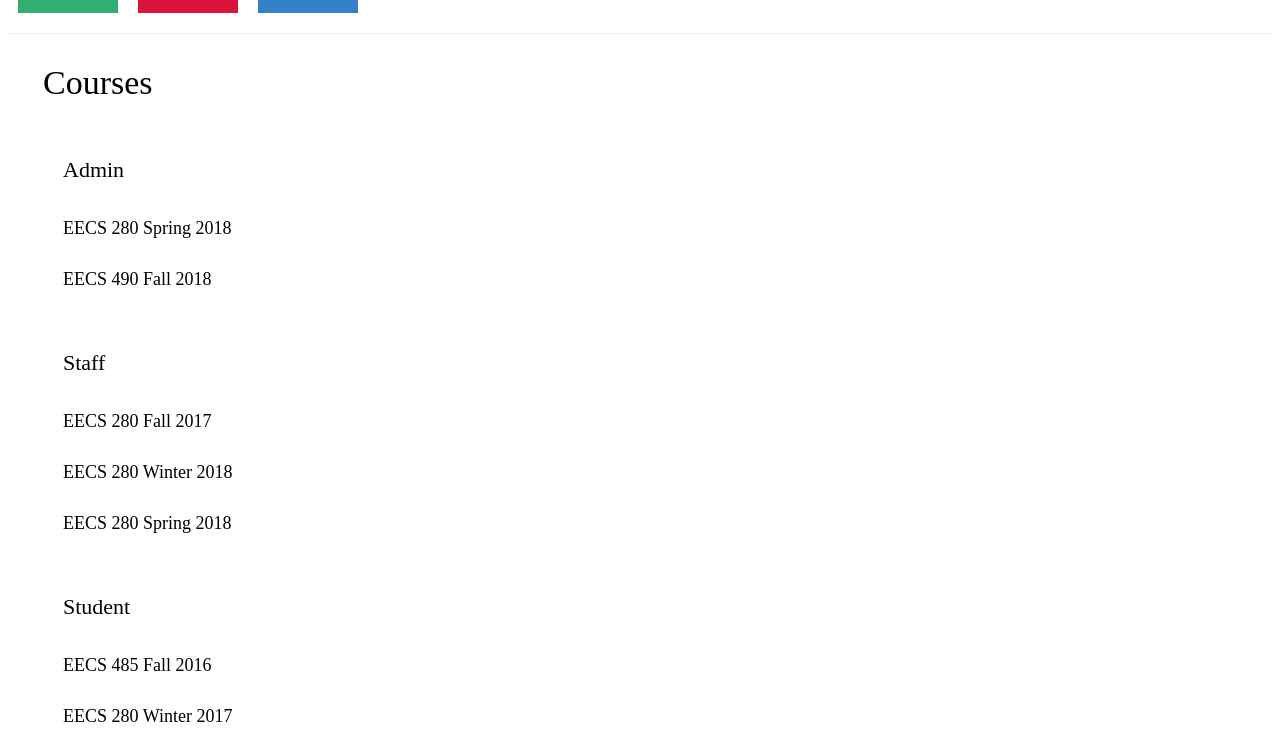
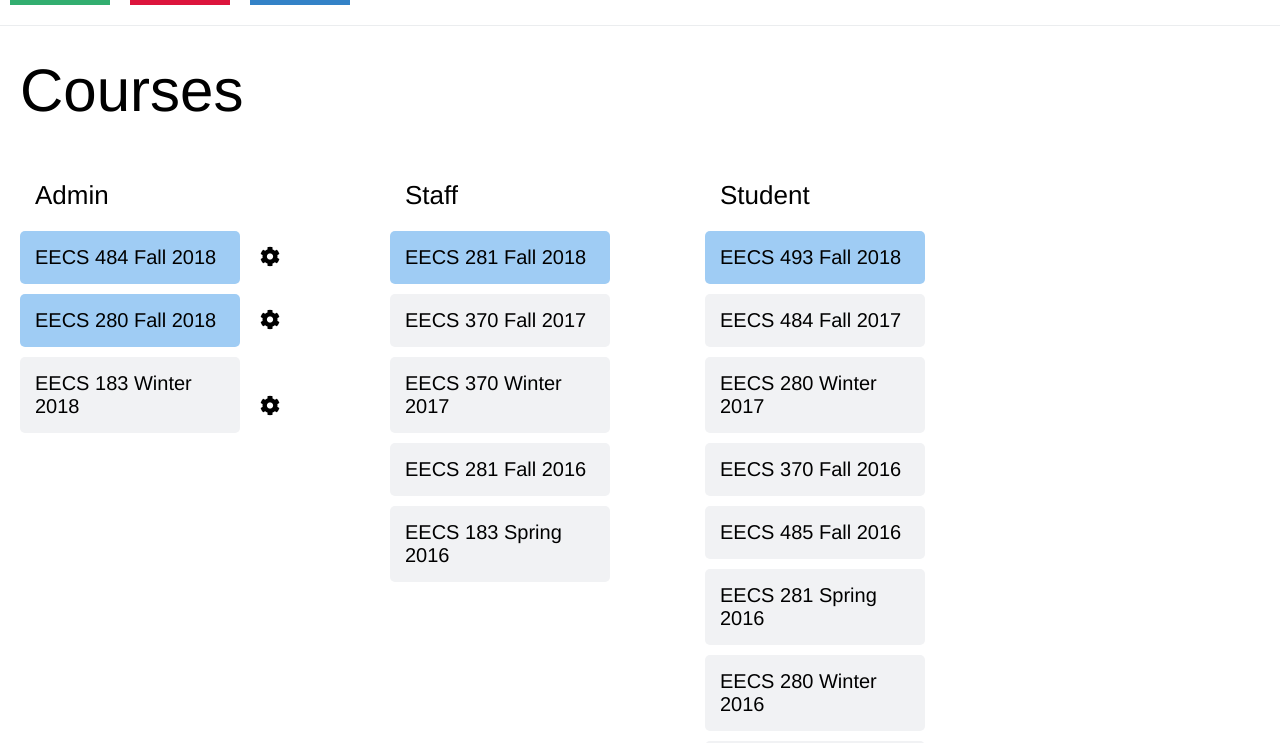
Before and after one commit to eecs-autograder/ag-website-vue, a Vue app: page / in a window 1280 px wide. Shown: the part 1500-2243 px from the top of the page. Built offline with nearby package versions, Linux system fonts and the light colour scheme.

Commit message:
Created one possible design where the active classes are colored blue and situated at the top of the column, and the inactive courses are colored gray and located beneath the active courses.

```diff
--- a/src/components/course_list.vue
+++ b/src/components/course_list.vue
@@ -2,13 +2,19 @@ import { Course, Semester } from 'ag-client-typescript';
 
 <template>
   <div ref="course_list" id="course-list">
+    <p id="login-info"> Hi, Ashley! (ashberg@umich.edu) </p>
+    <p id="log-button"> Sign Out </p>
     <p id="course-announcement"> Courses </p>
     <div v-if="any_courses" class="role-container">
       <div v-if="is_admin"
            class="role-panel">
         <p class="course-role"> Admin </p>
         <div v-for="(course, index) of admin_courses">
-          <p :class="index % 2 == 0? 'course-name-odd' : 'course-name-even'">{{course}} </p>
+          <p :class="course.year === 2018 && course.semester === 'Fall'
+                ? 'active-course' : 'inactive-course'">{{course.name}}
+          </p>
+          <p :class="course.year === 2018 && course.semester === 'Fall'
+                ? 'active-edit-cog' : 'inactive-edit-cog'"><i class="fas fa-cog"></i></p>
         </div>
       </div>
 
@@ -16,15 +22,19 @@ import { Course, Semester } from 'ag-client-typescript';
            class="role-panel">
         <p class="course-role"> Staff </p>
         <div v-for="(course, index) of staff_courses">
-          <p :class="index % 2 == 0? 'course-name-odd' : 'course-name-even'">{{course}} </p>
+          <p :class="course.year === 2018 && course.semester === 'Fall'
+                ? 'active-course' : 'inactive-course'">{{course.name}}
+          </p>
         </div>
       </div>
 
       <div v-if="is_student"
-           class="role-panel">
+           class="role-panel student">
         <p class="course-role"> Student </p>
         <div v-for="(course, index) of student_courses">
-          <p :class="index % 2 == 0? 'course-name-odd' : 'course-name-even'">{{course}} </p>
+          <p :class="course.year === 2018 && course.semester === 'Fall'
+                ? 'active-course' : 'inactive-course'">{{course.name}}
+          </p>
         </div>
       </div>
     </div>
@@ -48,9 +58,29 @@ import { Course, Semester } from 'ag-client-typescript';
     no_files = false;
     any_courses = true;
 
-    admin_courses = ["EECS 280 Spring 2018", "EECS 490 Fall 2018"];
-    staff_courses = ["EECS 280 Fall 2017", "EECS 280 Winter 2018", "EECS 280 Spring 2018"];
-    student_courses = ["EECS 485 Fall 2016", "EECS 280 Winter 2017"];
+    admin_courses = [{name: "EECS 484 Fall 2018", semester: "Fall", year: 2018},
+      {name: "EECS 280 Fall 2018", semester: "Fall", year: 2018},
+      {name: "EECS 183 Winter 2018", semester: "Winter", year: 2018}];
+
+    staff_courses = [{name: "EECS 281 Fall 2018", semester: "Fall", year: 2018},
+      {name: "EECS 370 Fall 2017", semester: "Fall", year: 2017},
+      {name: "EECS 370 Winter 2017", semester: "Winter", year: 2017},
+      {name: "EECS 281 Fall 2016", semester: "Fall", year: 2016},
+      {name: "EECS 183 Spring 2016", semester: "Spring", year: 2016}];
+    student_courses = [
+      {name: "EECS 493 Fall 2018", semester: "Fall", year: 2018},
+      {name: "EECS 484 Fall 2017", semester: "Fall", year: 2017},
+      {name: "EECS 280 Winter 2017", semester: "Winter", year: 2017},
+      {name: "EECS 370 Fall 2016", semester: "Fall", year: 2016},
+      {name: "EECS 485 Fall 2016", semester: "Fall", year: 2016},
+      {name: "EECS 281 Spring 2016", semester: "Spring", year: 2016},
+      {name: "EECS 280 Winter 2016", semester: "Winter", year: 2016},
+      {name: "EECS 183 Fall 2015", semester: "Fall", year: 2015},
+      {name: "EECS 183 Winter 2014", semester: "Winter", year: 2014}];
+
+    created() {
+      document.body.style.margin = "0";
+    }
   }
 
 </script>
@@ -58,68 +88,64 @@ import { Course, Semester } from 'ag-client-typescript';
 <style scoped lang="scss">
 @import '@/styles/colors.scss';
 
+#course-list {
+  font-family: "Helvetica Neue"
+}
+
+// height is 110
 #course-announcement {
-  font-size: 34px;
+  font-size: 60px;
   margin: 0;
-  padding: 20px 35px;
+  padding: 20px;
 }
 
 .course-role {
-  margin: 0 0 10px 0;
-  border-radius: 5px;
+  margin: 0;
   display: inline-block;
-  font-size: 22px;
-  padding: 10px;
-}
-
-.role-container {
-  margin-left: 20px;
+  font-size: 26px;
+  padding: 15px;
+  /*text-align: center;*/
 }
 
 .role-panel {
-  padding: 10px;
-  border-radius: 5px;
-  margin: 15px;
-  /*display: inline-block;*/
+  margin-right: 55px;
   vertical-align: top;
+  padding: 20px;
+  display: inline-block;
 }
 
-.course-name {
+.active-course {
+  border-radius: 5px;
+  font-size: 20px;
+  padding: 15px;
+  background-color: $sky-blue;
   display: inline-block;
-  border-radius: 5px;
-  font-size: 18px;
   margin: 5px 0;
-  padding: 10px;
+  width: 190px;
   cursor: pointer;
 }
 
-.course-name-odd {
+.inactive-course {
+  border-radius: 5px;
+  font-size: 20px;
+  padding: 15px;
+  background-color: $pebble-light;
   display: inline-block;
-  background-color: white;
-  border-radius: 5px;
-  font-size: 18px;
   margin: 5px 0;
-  padding: 10px;
+  width: 190px;
   cursor: pointer;
-}
-
-.course-name-even {
-  display: inline-block;
-  background-color: white;
-  border-radius: 5px;
-  font-size: 18px;
-  margin: 5px 0;
-  padding: 10px;
-  cursor: pointer;
-
-}
-
-.course-name-even:hover, .course-name-odd:hover {
-  background-color: $pebble-medium;
 }
 
 #not-enrolled-panel {
   padding: 10px 25px;
+}
+
+.active-course:hover {
+  background-color: darken($sky-blue, 10);
+}
+
+.inactive-course:hover {
+  background-color: darken($pebble-light, 10);
 }
 
 #not-enrolled-panel p {
@@ -131,4 +157,53 @@ import { Course, Semester } from 'ag-client-typescript';
   margin: 0;
 }
 
+.active-edit-cog {
+  background-color: white;
+  font-size: 20px;
+  display: inline-block;
+  border-radius: 5px;
+  margin: 0;
+  padding: 15px;
+  margin-left: 5px;
+  cursor: pointer;
+  color: black;
+}
+
+.active-edit-cog:hover {
+  background-color: $sky-blue;
+}
+
+.inactive-edit-cog:hover {
+  background-color: $pebble-light;
+}
+
+.inactive-edit-cog {
+  background-color: white;
+  font-size: 20px;
+  display: inline-block;
+  border-radius: 5px;
+  margin: 0;
+  padding: 15px;
+  margin-left: 5px;
+  cursor: pointer;
+  color: black;
+}
+
+#login-info {
+  font-size: 18px;
+  position: absolute;
+  right: 18px;
+  top: 4px;
+}
+
+#log-button {
+  font-size: 18px;
+  position: absolute;
+  right: 18px;
+  top: 36px;
+  padding: 10px;
+  border-radius: 5px;
+  background-color: $pebble-medium;
+}
+
 </style>
```
